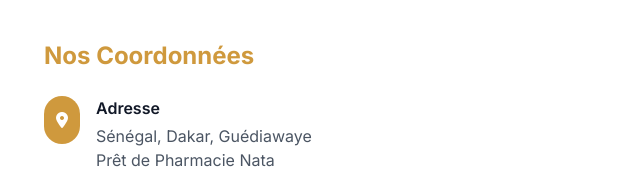
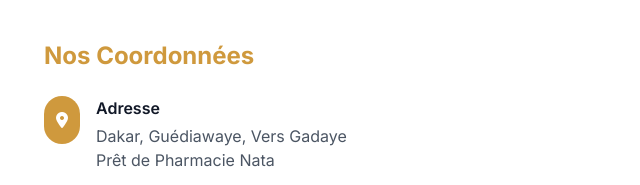
Before and after one commit to mouhamed-dev/couture, a plain HTML site: page index.html in a window 1280 px wide. Shown: the part 7020-7205 px from the top of the page, 620-1260 px from the left. Drawn offline with nearby package versions, Linux system fonts and the light colour scheme.

Commit message:
Changement adresse

```diff
--- a/index.html
+++ b/index.html
@@ -1048,7 +1048,7 @@
                                 </div>
                                 <div>
                                     <h4 class="font-semibold mb-1">Adresse</h4>
-                                    <p class="text-gray-600">Sénégal, Dakar, Guédiawaye<br>Prêt de Pharmacie Nata</p>
+                                    <p class="text-gray-600">Dakar, Guédiawaye, Vers Gadaye<br>Prêt de Pharmacie Nata</p>
                                 </div>
                             </div>
                             <div class="flex items-start space-x-4">
```
